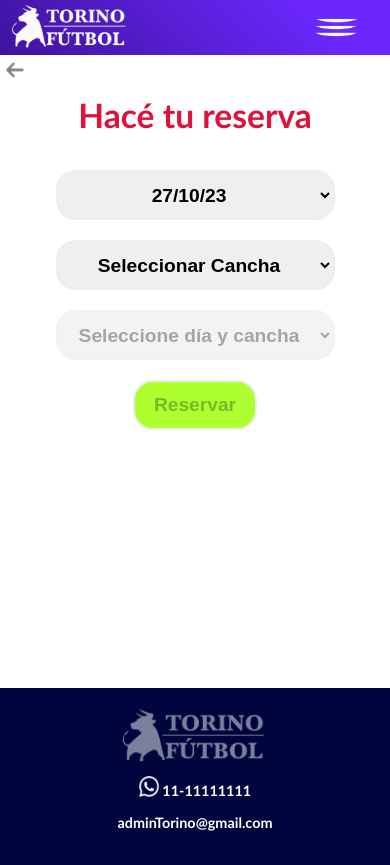
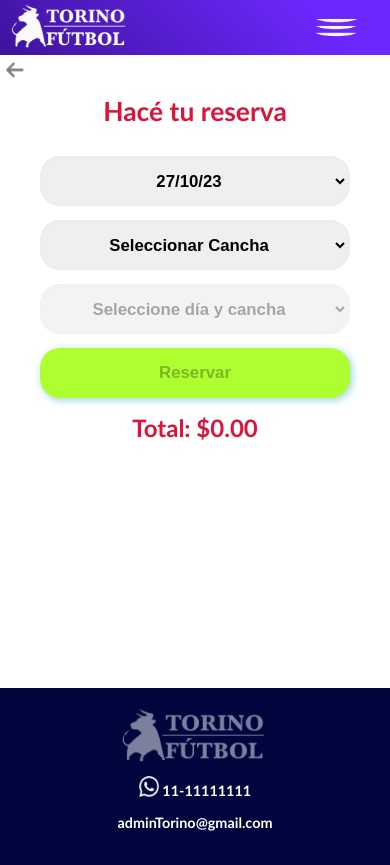
Before and after one commit to manuemp/proyecto-TorinoFutbol, a PHP site: page /reservar.php in a window 390 px wide. Run offline with PHP 8.4, Linux system fonts and the light colour scheme; the visitor is signed in with stand-in values (Sample User, id 1); data that the repository does not hold is empty.

Commit message:
Cambios en reservas

```diff
--- a/index_online.php
+++ b/index_online.php
@@ -1,6 +1,7 @@
 <?php
 
     include("./actualizar_sesion.php");
+    date_default_timezone_set("America/Argentina/Buenos_Aires");
 
     if($_SESSION["Racha"] >= 60)
     {
--- a/reservar.php
+++ b/reservar.php
@@ -3,15 +3,32 @@
     include("./conexion.php");
     $email = $_SESSION["Email"];
 
-    $consulta = mysqli_query($conexion, "SELECT COUNT(1) AS 'Contador' FROM Reservas WHERE Email = '$email' AND DATEDIFF(Dia, CURRENT_DATE()) > 0");
-    $fila = $consulta->fetch_assoc();
+    date_default_timezone_set("America/Argentina/Buenos_Aires");
+    $hora = date('H:i');
+    $hoy = date('Y-m-d');
+    $contador = 0;
 
-    if(intval($fila["Contador"]) >= 3)
+    $consulta = mysqli_query($conexion, "SELECT * FROM Reservas WHERE Email = '$email' AND DATEDIFF(Dia, CURRENT_DATE()) >= 0");
+
+    // Las reservas que son del mismo día pero de una hora que ya pasó no se van a
+    // contabilizar para la restricción de 3 reservas, ya que no son más reservas pendientes
+    while($fila = $consulta->fetch_assoc())
+    {
+        if($fila["Dia"] == $hoy)
+        {
+            if(strtotime($hora) < strtotime($fila["Hora"]))
+                $contador += 1;
+        }
+        else
+        {
+            $contador += 1;
+        }
+    }
+
+    if($contador >= 3)
     {
         header("Location:exceso_reservas.php");
     }
-
-    date_default_timezone_set("America/Argentina/Buenos_Aires");
 
     //Indices de i para el bucle del select del día para reservar
     $dia_inicio = 0;
@@ -36,13 +53,22 @@
     <title>Reservas</title>
     <style>
 
+        body
+        {
+            width: 100%;
+            min-height: 100vh;
+            height: 100%;
+            background-repeat: no-repeat;
+            background-size: cover;
+        }
+
         #reservas
         {
             margin: auto;
             width: 100%;
             height: 100%;
             background-color: white;
-            padding: 40px;
+            padding: 40px 40px 0px 40px;
             box-sizing: border-box;
             overflow: scroll;
         }
@@ -59,9 +85,11 @@
 
         .select_reserva
         {
-            width: 50%;
+            /* width: 50%; */
+            width: 45%;
             display: block;
-            margin: 20px auto;
+            /* margin: 20px auto; */
+            margin: 14px auto;
             height: 60px;
             font-size: 2rem;
             font-weight: bold;
@@ -72,20 +100,48 @@
             cursor: pointer;
         }
 
-        body
+
+        .container_reserva
         {
-            width: 100%;
-            min-height: 100vh;
-            height: 100%;
-            background-repeat: no-repeat;
-            background-size: cover;
+            display: flex;
+            flex-wrap: wrap;
+            width: 45%;
+            justify-content: space-between;
+            align-items: center;
+            margin: auto;
         }
 
         #reservar
         {
-            width: 20%;
+            box-shadow: 2px 2px 7px 1px lightblue;
+            border: none;
+            width: 36%;
             background-color: greenyellow;
             cursor: pointer;
+            margin: 0;
+        }
+
+        #precio{
+            width: 260px;
+            text-align: right;
+            font-weight: bold;
+            font-size: 2.2rem;
+            height: 60px;
+            padding: 15px;
+            box-sizing: border-box;
+            color: crimson;
+        }
+
+        #beneficio{
+            padding: 10px;
+            color: palegreen;
+            display: none;
+            border-radius: 20px;
+            background: green;
+            margin: 25px auto;
+            width: 160px;
+            text-align: center;
+            font-size: 2rem;
         }
 
         main{
@@ -100,6 +156,24 @@
             position: absolute;
             height: 50px;
             filter: opacity(0.5);
+        }
+
+
+        @media(max-width: 1000px){
+            #reservar{
+                width: 260px;
+            }
+
+            .container_reserva{
+                justify-content: center;
+                width: 100%;
+            }
+
+            #precio{
+                text-align: center;
+                font-size: 2rem;
+                width: 100%;
+            }
         }
 
         @media (max-width: 900px){
@@ -122,7 +196,7 @@
             }
 
             #reservar{
-                width: 40%;
+                width: 200px;
             }
 
             #arrow{
@@ -130,14 +204,18 @@
             }
         }
 
-        @media(max-width: 380px){
+        @media(max-width: 450px){
             .select_reserva{
                 width: 100%;
-                font-size: 1.2rem;
+                font-size: 1.4rem;
             }
 
             #reservar{
-                width: 60%;
+                width: 100%;
+            }
+
+            #beneficio{
+                width: 100px;
             }
 
             .titulo_reserva{
@@ -165,7 +243,7 @@
                 </select>
 
                 <select name="select_cancha" class="select_reserva" id="select_cancha">
-                    <option value="-1">Seleccionar Cancha</option>
+                    <option value="">Seleccionar Cancha</option>
                     <option value="1">F5 A</option>
                     <option value="2">F5 B</option>
                     <option value="3">F7 A</option>
@@ -178,7 +256,11 @@
                     <option value="">Seleccione día y cancha</option>
                 </select>
 
-                <input type="submit" class="select_reserva" value="Reservar" id="reservar" disabled>
+                <div class="container_reserva">
+                    <input type="submit" class="select_reserva" value="Reservar" id="reservar" disabled>
+                    <div id="precio">Total: $0.00</div>
+                </div>
+                <div id="beneficio"></div>
             </section>
         </form>
     </main>
@@ -195,6 +277,7 @@
     let select_hora = document.getElementById("select_hora");
     let select_dia = document.getElementById("select_dia");
     let select_cancha = document.getElementById("select_cancha");
+    let btn_reserva = document.getElementById("reservar");
 
     let dia;
     let cancha;
@@ -206,10 +289,49 @@
     select_dia.addEventListener('change', filtrar_horarios);
 
     select_cancha.addEventListener('change', ()=>{
-        select_hora.removeAttribute("disabled");
-        document.getElementById("reservar").removeAttribute("disabled");
-        filtrar_horarios();
+        console.log(select_cancha.value)
+        if(select_cancha.value == "")
+        {
+            select_hora.setAttribute("disabled", "");
+            btn_reserva.setAttribute("disabled", "");
+            document.getElementById("precio").innerHTML = "Total: $0,00";
+        }
+        else
+        {
+            select_hora.removeAttribute("disabled");
+            btn_reserva.removeAttribute("disabled");
+            filtrar_horarios();
+            dar_precio();
+
+        }
     });
+
+    function dar_precio()
+    {
+        let beneficio = document.getElementById("beneficio");
+        $.ajax({
+            url: './precio_cancha.php',
+            type: 'post',
+            data: {
+                id_cancha: $("#select_cancha").val()
+            },
+            success: function (data) {
+                const respuesta = JSON.parse(data);
+                const formatter = new Intl.NumberFormat('en-US', {
+                style: 'currency',
+                currency: 'USD'
+                });
+
+                document.getElementById("precio").innerHTML = `Total: ${formatter.format(respuesta["precio"])}`;
+                console.log(respuesta["beneficio"]);
+                if(respuesta["beneficio"] != "")
+                {
+                    beneficio.style.display = "block";
+                    beneficio.innerHTML = respuesta["beneficio"];
+                }
+            }
+        });
+    }
 
     function filtrar_horarios()
     {
```
Also changed, not shown: filtrar_reservas.php (+0 -19 lines), historial_reservas.php (+42 -7 lines), index_offline.php (+1 -15 lines), precio_cancha.php (added, +45 -0 lines), reserva_confirmada.php (+2 -16 lines).
